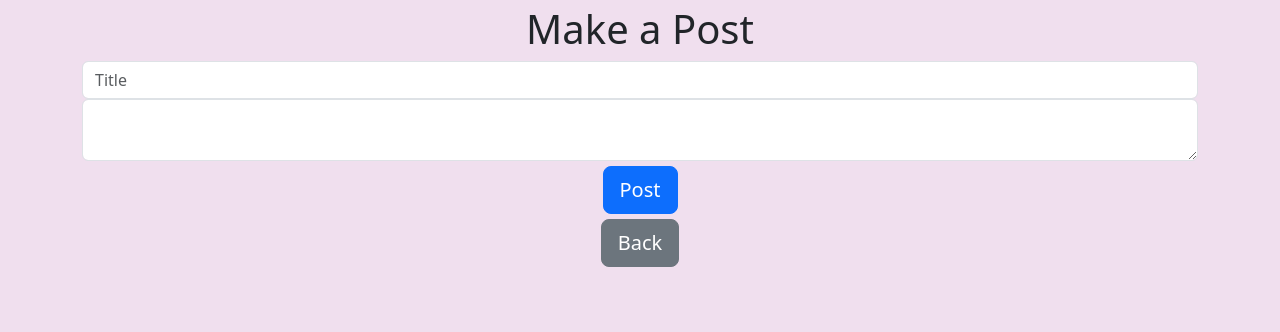
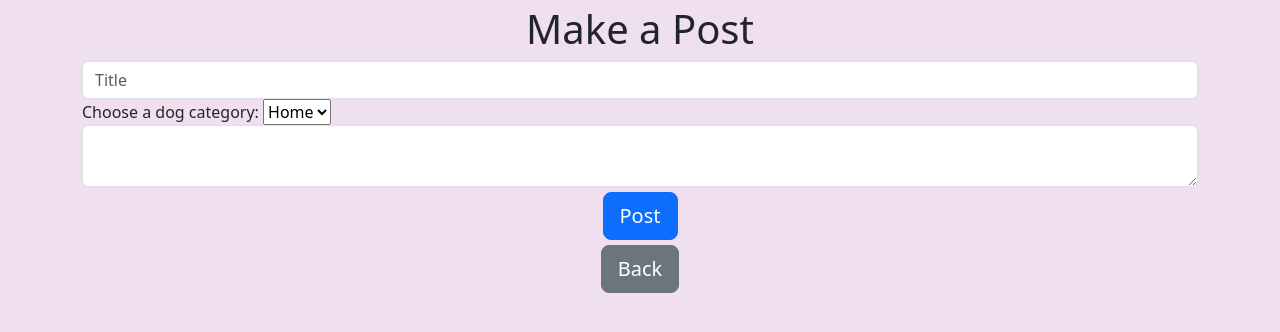
Before and after one commit to uglyfish1991/techwithtim_flask_follow, a Flask app: page /create-post in a window 1280 px wide. Shown: the part 62-394 px from the top of the page. Run offline with Flask 3, Linux system fonts and the light colour scheme; the first user in the database is signed in; some libraries are stand-ins or nearby versions.

Commit message:
categories added

```diff
--- a/website/models.py
+++ b/website/models.py
@@ -22,6 +22,7 @@ class User(db.Model, UserMixin):
 class Post(db.Model):
     id = db.Column(db.Integer, primary_key = True)
     title = db.Column(db.String(200),nullable=False)
+    category = db.Column(db.String(200))
     text = db.Column(db.Text, nullable = False)
     date_created = db.Column(db.DateTime(timezone=True), default=func.now())
     #foreign keys - even though it's lowercase, it's referencing the User table / class
--- a/website/templates/create_post.html
+++ b/website/templates/create_post.html
@@ -4,7 +4,11 @@
 
 <form method="POST">
     <input name="title" id="title" class="form-control" type="text" placeholder="Title"></textarea>
-
+    <label for="category">Choose a dog category:</label>
+    <select name="category" id="category">
+        <option value="home">Home</option>
+        <option value="work">Work</option>
+    </select>
     <textarea name="text" id="text" class="form-control"></textarea>
 
     <div class="center">
--- a/website/templates/posts_div.html
+++ b/website/templates/posts_div.html
@@ -5,7 +5,7 @@
       {% for post in posts %}
       <div class="card border-dark">
         <div class="card-header d-flex justify-content-between align-items-center">
-          {{post.title}} by : <a href="/posts/{{post.user.username}}"> {{post.user.username}}</a>
+          {{post.title}} by : <a href="/posts/{{post.user.username}}"> {{post.user.username}} </a> in {{post.category}}</a>
           <div>
             <span id="likes-count-{{post.id}}">
             {{ post.likes|length }}</span>
--- a/website/views.py
+++ b/website/views.py
@@ -18,12 +18,13 @@ def home():
 def create_post():
     if request.method == "POST":
         text = request.form.get('text')
+        category = request.form.get('category')
         title = request.form.get('title')
 
         if not text:
             flash('Post cannot be empty', category = 'error')
         else:
-            post = Post(title = title, text=text, author = current_user.id)
+            post = Post(title = title, category = category, text=text, author = current_user.id)
             db.session.add(post)
             db.session.commit()
             flash('Post created', category = 'success')
```
Also changed, not shown: instance/databse.db.
